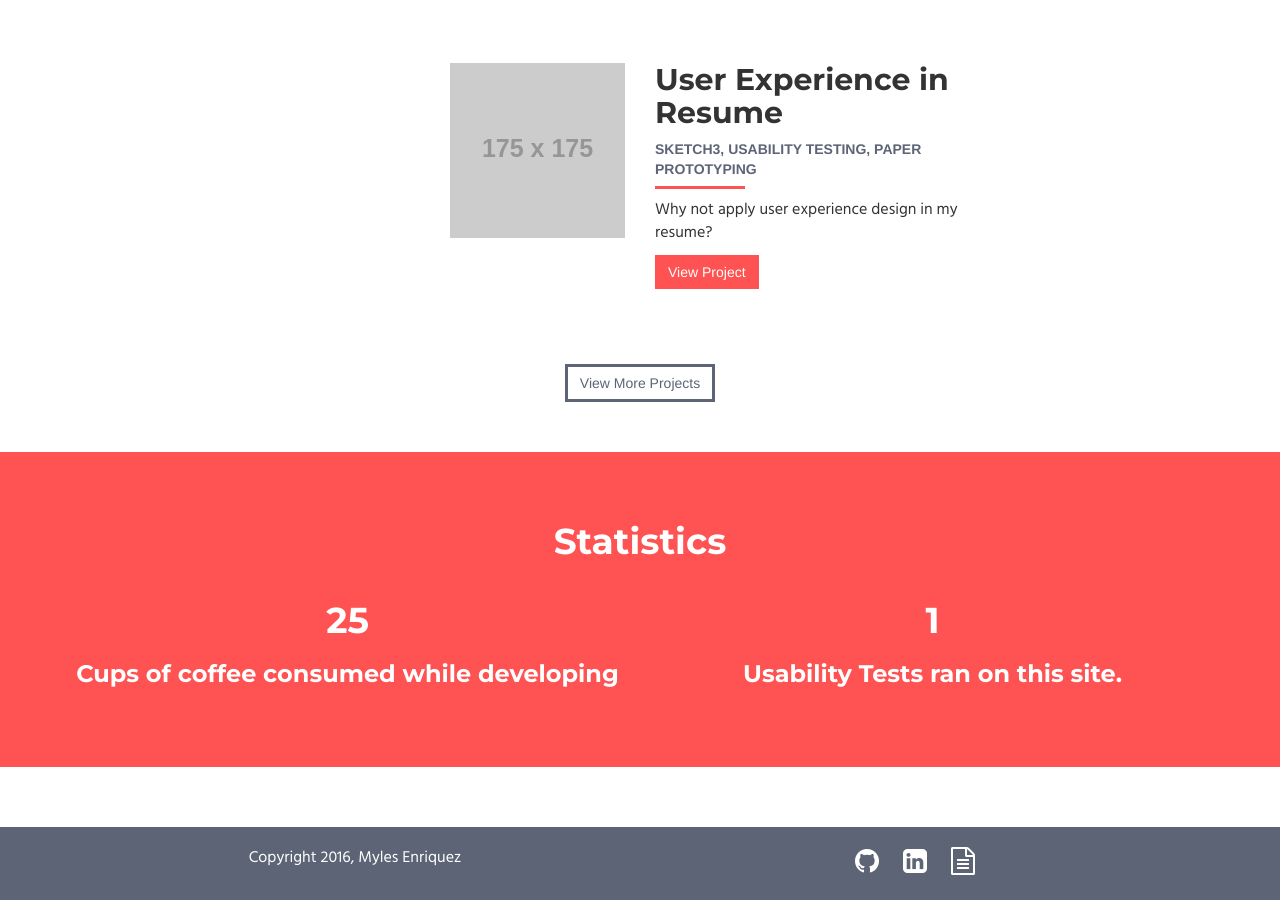
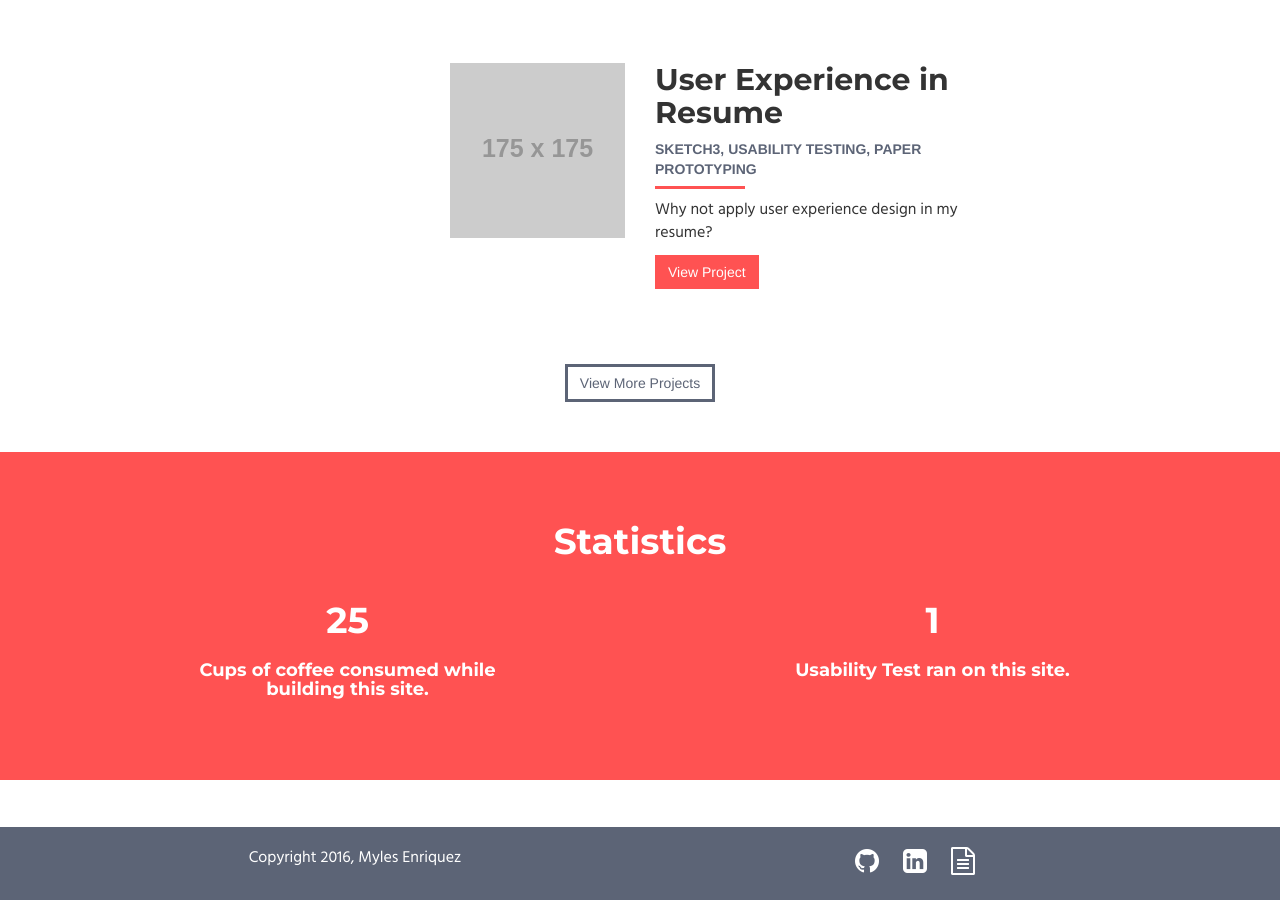
Before and after one commit to torleif-nielsen/enriquezm.github.io, a Jekyll site: the page built from index.html, in a window 1280 px wide and 900 px high, scrolled down 1524 px. Built offline with Jekyll 4.4.1, drawn with Linux system fonts in a browser that asks for light colours; nearby versions of some CDN libraries; library files that are not in the unit come from our copies.

Commit message:
Add statistics section.

```diff
--- a/index.html
+++ b/index.html
@@ -3,6 +3,7 @@ layout: default
 ---
 
 <div class="home">
+  <!-- Hero Section -->
   <section id="hero-section" class="container-fluid">
     <div class="hero-content container">
       <div class="col-md-6 col-md-offset-6">
@@ -15,6 +16,7 @@ layout: default
       </div>
     </div>
   </section>
+  <!-- Projects Section -->
   <section id="project-section" class="container-fluid">
     <div class="project-section-content container">
       <div class="section-header row">
@@ -55,6 +57,7 @@ layout: default
       </div>
     </div>
   </section>
+  <!-- Statistics Section -->
   <section id="facts-section" class="container-fluid">
     <div class="container">
       <div class="section-header row">
@@ -62,12 +65,16 @@ layout: default
           <h1>Statistics</h1>
         </div>
         <div class="col-xs-12 col-md-6 text-center">
-          <h1>25</h1>
-          <h3>Cups of coffee consumed while developing</h3>
+          <div class="col-xs-12 col-md-8 col-md-offset-2">
+            <h1>25</h1>
+            <h4>Cups of coffee consumed while building this site.</h4>
+          </div>
         </div>
         <div class="col-xs-12 col-md-6 text-center">
-          <h1>1</h1>
-          <h3>Usability Tests ran on this site.</h3>
+          <div class="col-xs-12 col-md-8 col-md-offset-2">
+            <h1>1</h1>
+            <h4>Usability Test ran on this site.</h4>
+          </div>
         </div>
       </div>
     </div>
```
Also changed, not shown: 2 other files.
